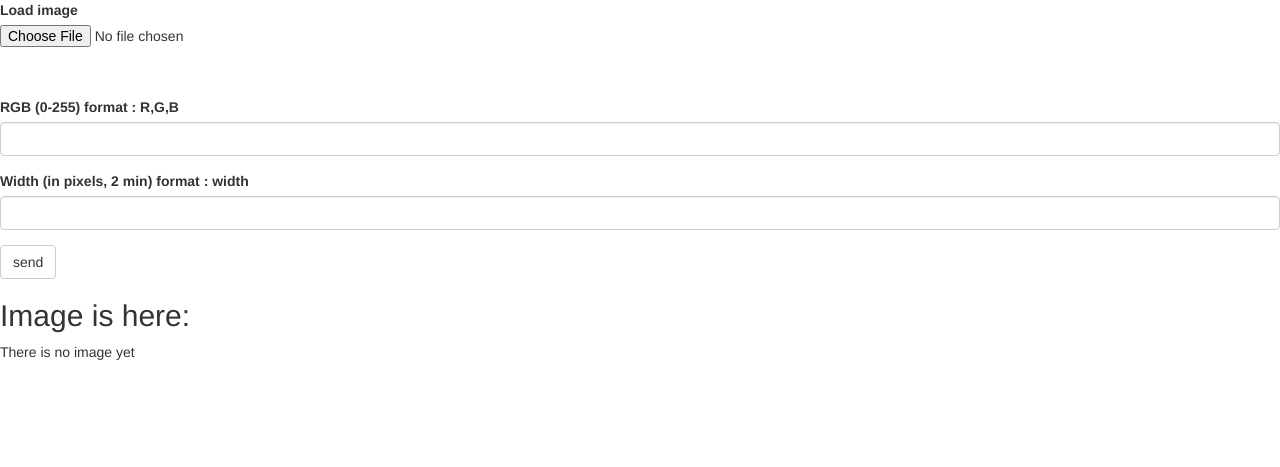
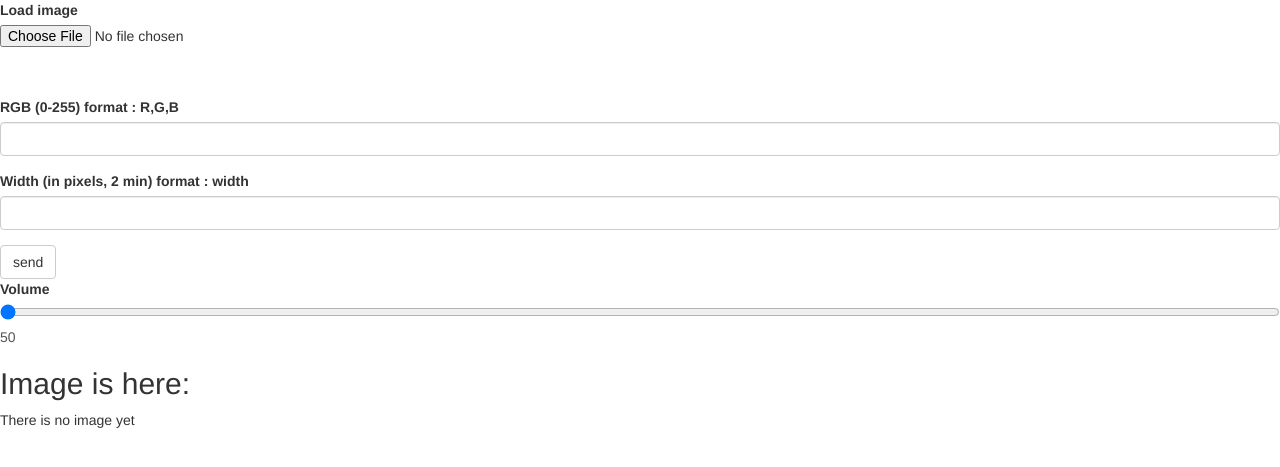
Before and after one commit to A1eksey1/LAB3web, a Flask app: page /lab3 in a window 1280 px wide. Shown: the top 467 px of the page. Run offline with Flask 2, Linux system fonts and the light colour scheme; some libraries are stand-ins or nearby versions.

Commit message:
Update lab3.html

```diff
--- a/flaskapp/templates/lab3.html
+++ b/flaskapp/templates/lab3.html
@@ -6,6 +6,14 @@
 {% block content %}
 {{ wtf.quick_form(form, method='post',enctype="multipart/form-data", action="lab3") }}
 <!-- один из стандартных тэгов html - заголовок второго уровня -->
+<label for=fader>Volume</label>
+<input type=range min=0 max=255 value=0 id=fader step=1 onchange="outputUpdate(value)">
+<output for=fader id=volume>50</output>
+<script>
+function outputUpdate(vol) {
+  document.querySelector('#volume').value = vol;
+}
+</script>
 <h2>Image is here: </h2>
 <!-- отображаем загруженное изображение с закругленными углами -->
 <!-- если оно есть (после submit) -->
```
